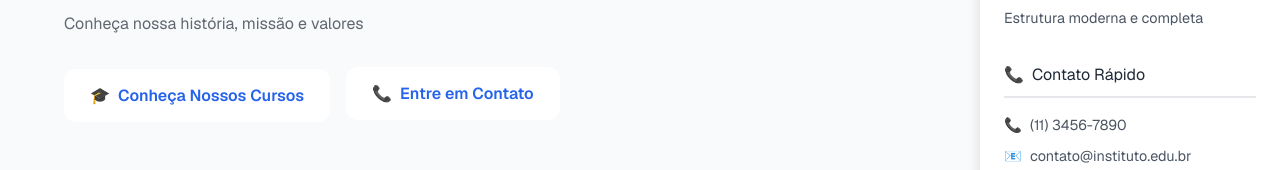
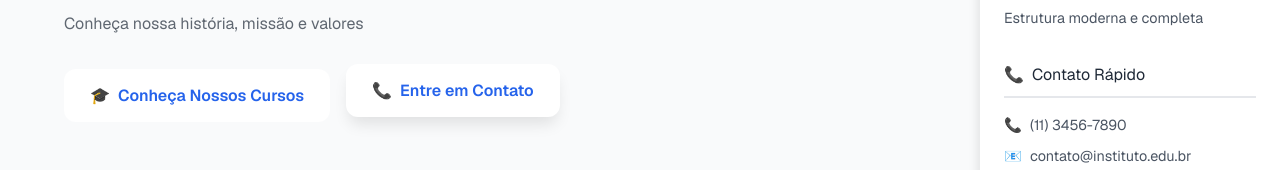
Before and after one commit to 10410051/Projeto-WM-2, a Next.js app: page /sobre in a window 1280 px wide. In both pictures the pointer is over the link 452 px from the left and 377 px from the top of the page. Shown: the part 282-452 px from the top of the page. Built offline with nearby package versions, Linux system fonts and the light colour scheme.

Commit message:
Ajustado botões secundários no CSS

```diff
--- a/app/globals.css
+++ b/app/globals.css
@@ -362,14 +362,15 @@ body {
 
 .btn-secondary {
   background-color: transparent;
-  color: var(--white);
+  color: var(--primary-blue);
   border-color: var(--white);
 }
 
 .btn-secondary:hover {
   background-color: var(--white);
   color: var(--primary-blue);
-  transform: translateY(-2px);
+  transform: translateY(-5px);
+  box-shadow: var(--shadow-lg);
 }
 
 .main-content {
```
